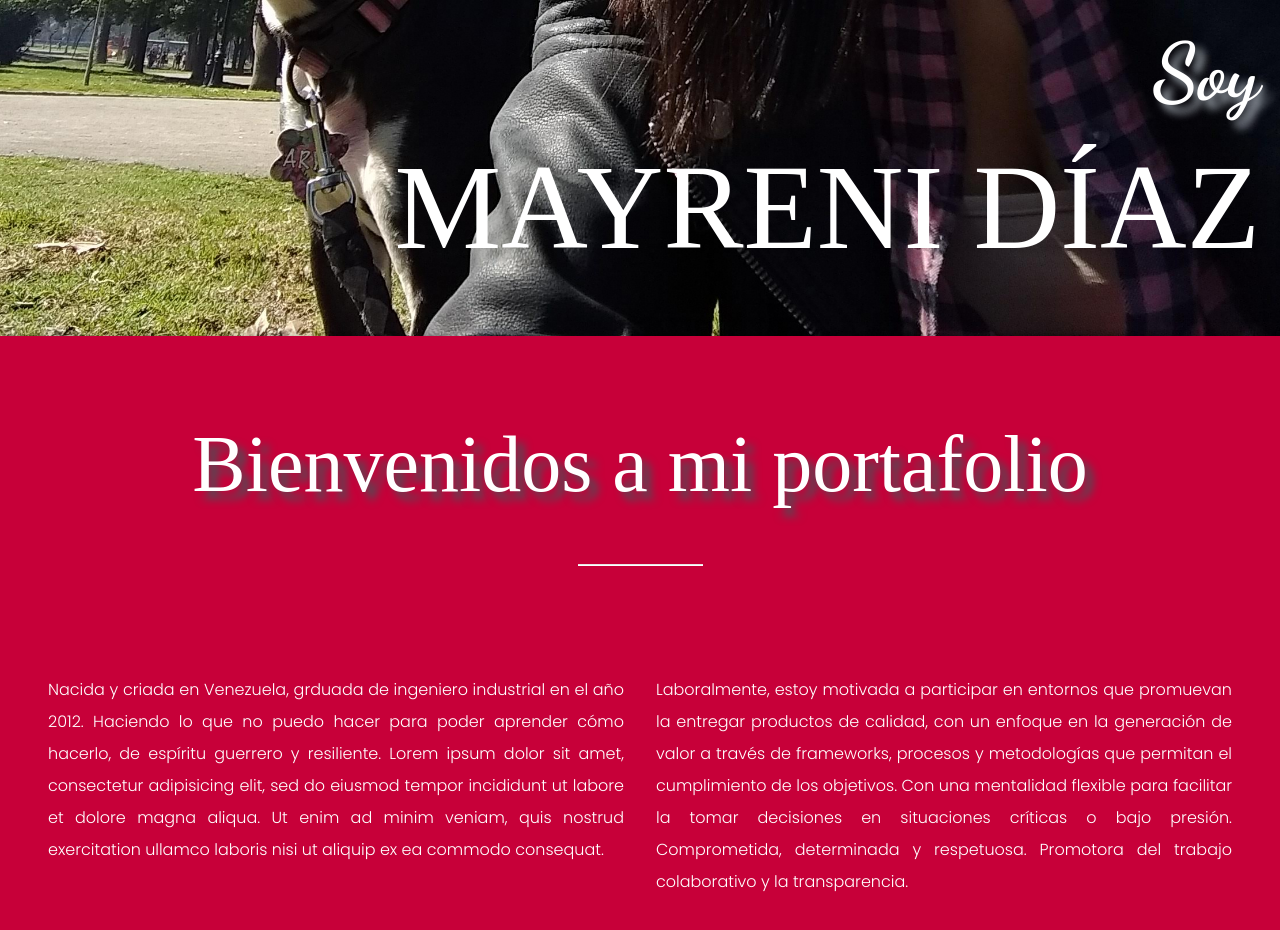
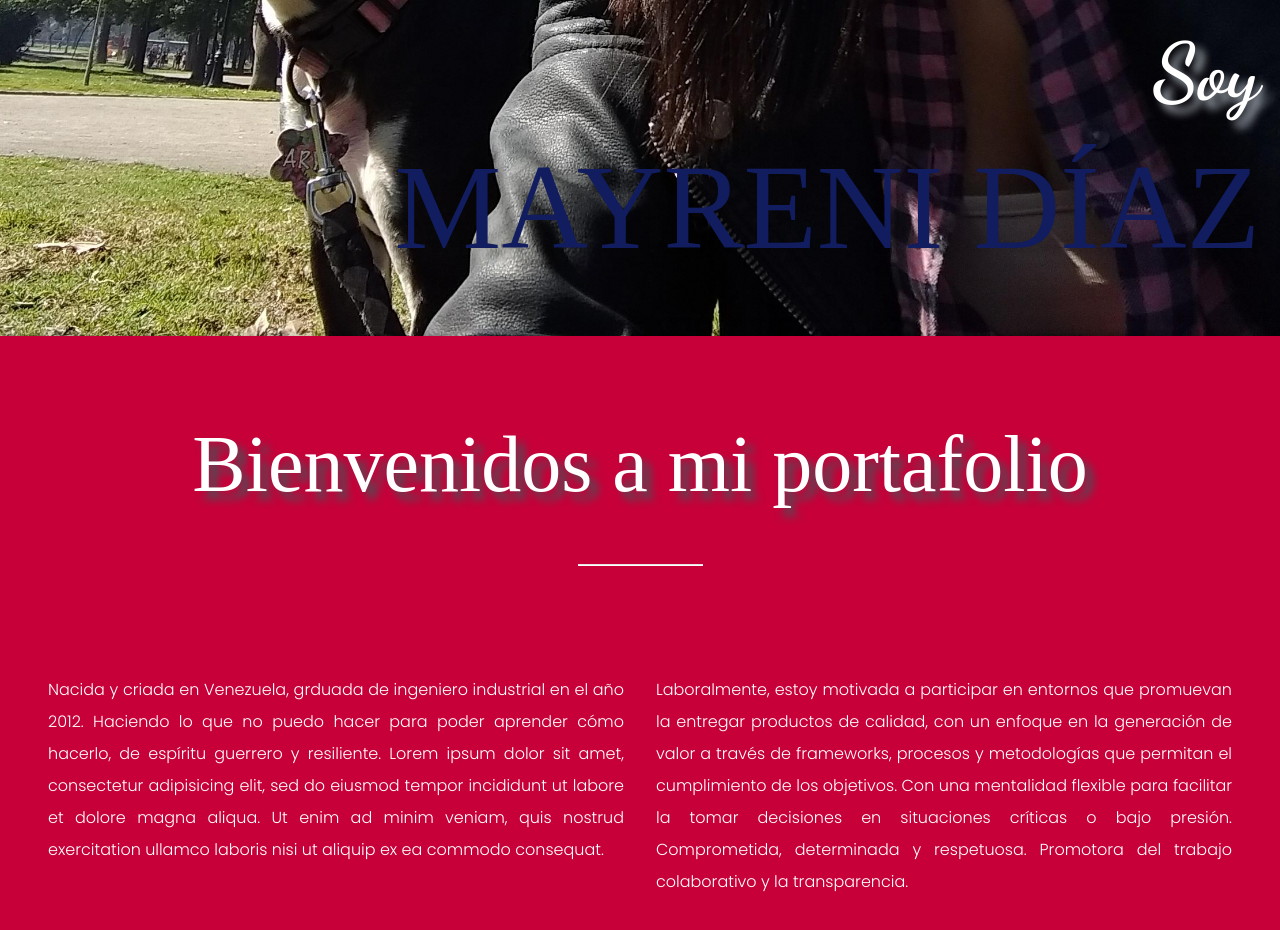
Before and after one commit to m20diaz/Mi-portafolio, a plain HTML site: page index.html in a window 1280 px wide. Shown: the part 900-1830 px from the top of the page. Drawn offline with nearby package versions, Linux system fonts and the light colour scheme; a script that the page names is missing; a web font is replaced by a local one.

Commit message:
se cambia el color del título del header

```diff
--- a/assets/css/style.css
+++ b/assets/css/style.css
@@ -26,7 +26,7 @@ header h1 {
   position: absolute;
   bottom: -380px;
   right: 20px;
-  color: #ffffff;
+  color: #111d5e;
 }
 
 header h2 {
```
Also changed, not shown: 1 other file.
